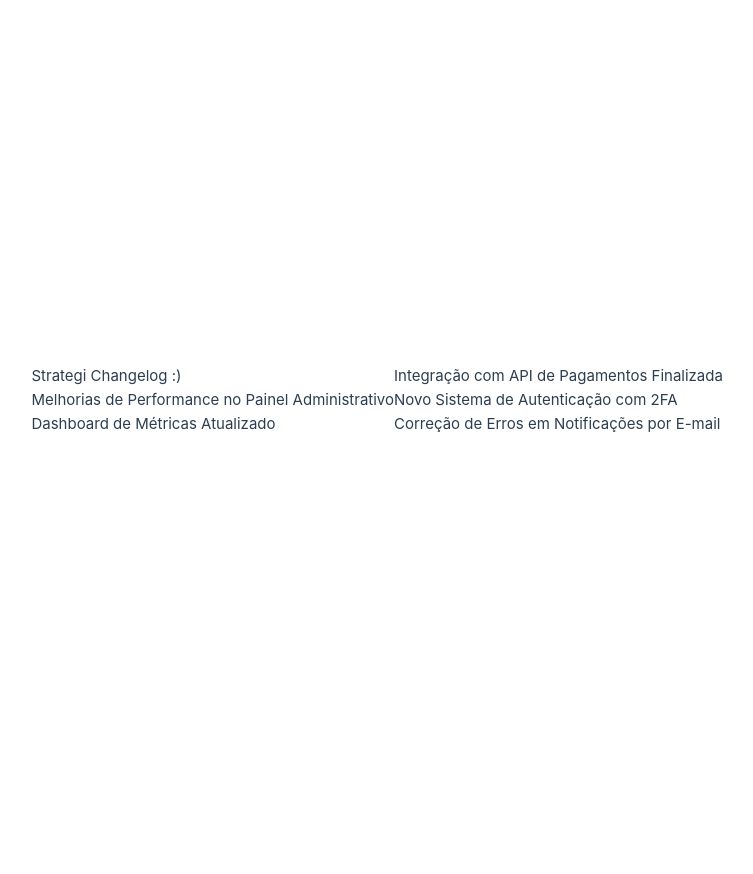
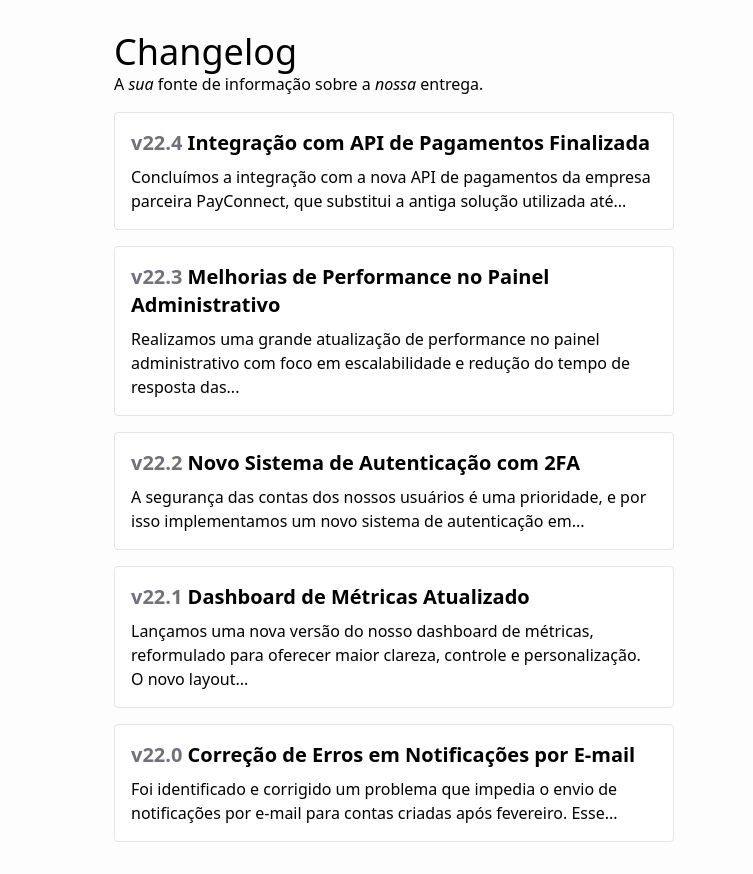
Before and after one commit to rommuloifrn/vue-changelog, a Vue app: page / in a window 1280 px wide. Shown: the whole page, without its empty margins (246-999 px from the left). Before the commit the page ends 800 px from the top, so only its background shows below. Built offline with nearby package versions, Linux system fonts and the light colour scheme; the HTML template or start-up script is replaced by a standard one.

Commit message:
feat: estilo dos posts

```diff
--- a/src/App.vue
+++ b/src/App.vue
@@ -2,15 +2,39 @@
   import { RouterLink, RouterView } from 'vue-router'
   import {posts} from './posts'
 
+  function truncarPorPalavras(texto: string, n: number): string {
+    const palavras = texto.trim().split(/\s+/);
+
+    if (palavras.length <= n) {
+        return texto;
+    }
+
+    const truncado = palavras.slice(0, n).join(' ');
+    return `${truncado}...`;
+}
 
 </script>
 
 <template>
-  Strategi Changelog :)
+  <div>
+    <span class="text-4xl font-medium">
+    Changelog
+    </span>
+    <p>
+      A <i>sua</i> fonte de informação sobre a <i>nossa</i> entrega.
+    </p>
+  </div>
 
 
-  <div v-for="post in posts">
-    {{ post.titulo }}
+  <div class="flex flex-col">
+    <div class="mt-4 border border-zinc-200 rounded p-4 bg-white w-[35em]" v-for="post in posts">
+      <div class="font-semibold text-xl">
+        <span class="text-zinc-500">v{{ post.versao }}</span> {{ post.titulo }}
+      </div>
+      <div class="pt-2">
+        {{ truncarPorPalavras(post.conteudo, 20) }}
+      </div>
+    </div>
   </div>
 
 </template>
--- a/src/assets/base.css
+++ b/src/assets/base.css
@@ -1,88 +1,5 @@
 @import "tailwindcss";
 
-/* color palette from <https://github.com/vuejs/theme> */
-:root {
-  --vt-c-white: #ffffff;
-  --vt-c-white-soft: #f8f8f8;
-  --vt-c-white-mute: #f2f2f2;
-
-  --vt-c-black: #181818;
-  --vt-c-black-soft: #222222;
-  --vt-c-black-mute: #282828;
-
-  --vt-c-indigo: #2c3e50;
-
-  --vt-c-divider-light-1: rgba(60, 60, 60, 0.29);
-  --vt-c-divider-light-2: rgba(60, 60, 60, 0.12);
-  --vt-c-divider-dark-1: rgba(84, 84, 84, 0.65);
-  --vt-c-divider-dark-2: rgba(84, 84, 84, 0.48);
-
-  --vt-c-text-light-1: var(--vt-c-indigo);
-  --vt-c-text-light-2: rgba(60, 60, 60, 0.66);
-  --vt-c-text-dark-1: var(--vt-c-white);
-  --vt-c-text-dark-2: rgba(235, 235, 235, 0.64);
+body {
+    background-color: rgb(253, 253, 253);
 }
-
-/* semantic color variables for this project */
-:root {
-  --color-background: var(--vt-c-white);
-  --color-background-soft: var(--vt-c-white-soft);
-  --color-background-mute: var(--vt-c-white-mute);
-
-  --color-border: var(--vt-c-divider-light-2);
-  --color-border-hover: var(--vt-c-divider-light-1);
-
-  --color-heading: var(--vt-c-text-light-1);
-  --color-text: var(--vt-c-text-light-1);
-
-  --section-gap: 160px;
-}
-
-@media (prefers-color-scheme: dark) {
-  :root {
-    --color-background: var(--vt-c-black);
-    --color-background-soft: var(--vt-c-black-soft);
-    --color-background-mute: var(--vt-c-black-mute);
-
-    --color-border: var(--vt-c-divider-dark-2);
-    --color-border-hover: var(--vt-c-divider-dark-1);
-
-    --color-heading: var(--vt-c-text-dark-1);
-    --color-text: var(--vt-c-text-dark-2);
-  }
-}
-
-*,
-*::before,
-*::after {
-  box-sizing: border-box;
-  margin: 0;
-  font-weight: normal;
-}
-
-body {
-  min-height: 100vh;
-  color: var(--color-text);
-  background: var(--color-background);
-  transition:
-    color 0.5s,
-    background-color 0.5s;
-  line-height: 1.6;
-  font-family:
-    Inter,
-    -apple-system,
-    BlinkMacSystemFont,
-    'Segoe UI',
-    Roboto,
-    Oxygen,
-    Ubuntu,
-    Cantarell,
-    'Fira Sans',
-    'Droid Sans',
-    'Helvetica Neue',
-    sans-serif;
-  font-size: 15px;
-  text-rendering: optimizeLegibility;
-  -webkit-font-smoothing: antialiased;
-  -moz-osx-font-smoothing: grayscale;
-}
--- a/src/assets/main.css
+++ b/src/assets/main.css
@@ -26,10 +26,4 @@ a,
     display: flex;
     place-items: center;
   }
-
-  #app {
-    display: grid;
-    grid-template-columns: 1fr 1fr;
-    padding: 0 2rem;
-  }
 }
--- a/src/post.ts
+++ b/src/post.ts
@@ -1,5 +1,6 @@
 export interface Post {
     titulo: string
+    versao: string
     data_de_postagem: Date
     conteudo: string
 }
--- a/src/posts.ts
+++ b/src/posts.ts
@@ -3,6 +3,7 @@ import type { Post } from "./post";
 export const posts: Post[] = [
     {
         titulo: "Integração com API de Pagamentos Finalizada",
+        versao: "22.4",
         data_de_postagem: new Date("2025-04-07"),
         conteudo: `Concluímos a integração com a nova API de pagamentos da empresa parceira PayConnect, que substitui a antiga solução utilizada até então. A mudança traz diversos benefícios, incluindo maior estabilidade, processamento de transações mais rápido, além de suporte expandido para múltiplos métodos de pagamento, como cartões de crédito, débito, boleto e Pix.
 
@@ -14,6 +15,7 @@ Por fim, corrigimos alguns bugs que afetavam o cálculo de taxas de serviço em
     },
     {
         titulo: "Melhorias de Performance no Painel Administrativo",
+        versao: "22.3",
         data_de_postagem: new Date("2025-04-02"),
         conteudo: `Realizamos uma grande atualização de performance no painel administrativo com foco em escalabilidade e redução do tempo de resposta das principais funcionalidades utilizadas por nossos usuários internos e parceiros.
 
@@ -25,6 +27,7 @@ Para garantir a qualidade da entrega, realizamos testes de estresse com mais de
     },
     {
         titulo: "Novo Sistema de Autenticação com 2FA",
+        versao: "22.2",
         data_de_postagem: new Date("2025-03-25"),
         conteudo: `A segurança das contas dos nossos usuários é uma prioridade, e por isso implementamos um novo sistema de autenticação em duas etapas (2FA). Com essa funcionalidade ativada, mesmo que uma senha seja comprometida, será necessário um segundo fator (como um código gerado por aplicativo autenticador) para acessar a conta.
 
@@ -36,6 +39,7 @@ No back-end, a verificação foi totalmente integrada à nossa API de autentica
     },
     {
         titulo: "Dashboard de Métricas Atualizado",
+        versao: "22.1",
         data_de_postagem: new Date("2025-03-18"),
         conteudo: `Lançamos uma nova versão do nosso dashboard de métricas, reformulado para oferecer maior clareza, controle e personalização. O novo layout prioriza a visualização de dados em tempo real e a interação do usuário com gráficos e relatórios.
 
@@ -49,6 +53,7 @@ Essa atualização é apenas a primeira etapa de uma série de melhorias planeja
     },
     {
         titulo: "Correção de Erros em Notificações por E-mail",
+        versao: "22.0",
         data_de_postagem: new Date("2025-03-10"),
         conteudo: `Foi identificado e corrigido um problema que impedia o envio de notificações por e-mail para contas criadas após fevereiro. Esse bug estava relacionado a uma falha na configuração de DNS de nossos servidores SMTP secundários, o que ocasionava falhas intermitentes no envio de mensagens transacionais.
 
```
